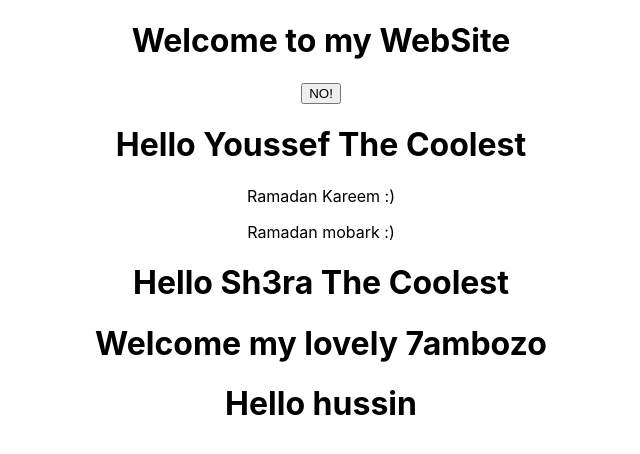
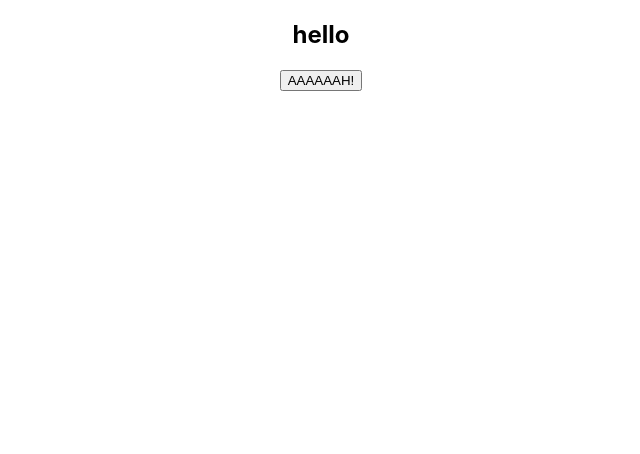
Before and after one commit to Sh3ra/MyOwnCoding, a React (Create React App) app in the folder Web-Development/React_samples/hello-world/: page / in a window 1280 px wide. Shown: the top 454 px of the page, without its empty margins (319-959 px from the left). Built offline with nearby package versions, Linux system fonts and the light colour scheme.

Commit message:
react eventHandler

```diff
--- a/Web-Development/React_samples/hello-world/src/App.js
+++ b/Web-Development/React_samples/hello-world/src/App.js
@@ -5,17 +5,25 @@ import Greet from './components/Greet';
 import Welcome from './components/Welcome';
 import Hello from './components/Hello';
 import Message from './components/Message';
+import Counter from './components/Counter';
+import FunctionClick from './components/FunctionClick';
+import ClassClick from './components/ClassClick';
+import EventHandler from './components/EventHandler';
 function App() {
   return (
     <div className="App">
+      <EventHandler/>
+      {/* <ClassClick/>
+      <FunctionClick/>
+      <Counter add={2}/>
       <Message></Message>
-      <Greet name="Youssef">
+      <Greet name="Youssef" adj={"Coolest"}>
         <p>Ramadan Kareem :)</p>
         <p>Ramadan mobark :)</p>
       </Greet>
-      <Greet name="Sh3ra"></Greet>
+      <Greet name="Sh3ra" adj={"Smartest"}></Greet>
       <Welcome name="7ambozo"></Welcome>
-      <Hello />
+      <Hello /> */}
     </div>
   );
 }
--- /dev/null
+++ b/Web-Development/React_samples/hello-world/src/components/ClassClick.js
@@ -0,0 +1,16 @@
+import React, { Component } from 'react'
+
+class ClassClick extends Component {
+    clickHandler() {
+        console.log("hoho");
+    }
+    render() {
+        return (
+            <div>
+                <button onClick={this.clickHandler}>ClassClick</button>
+            </div>
+        )
+    }
+}
+
+export default ClassClick
--- /dev/null
+++ b/Web-Development/React_samples/hello-world/src/components/Counter.js
@@ -0,0 +1,35 @@
+import React, { Component } from 'react'
+
+class Counter extends Component {
+    constructor(props) {
+        super(props)
+        this.state = {
+             count:0
+        }
+    }
+    inc(){
+        this.setState((prevState,props)=>({
+            count:prevState.count+props.add
+        }))
+    }
+    incFive(){
+        for(let i=0;i<5;i++)
+            this.inc();
+        // this.inc()
+        // this.inc()
+        // this.inc()
+        // this.inc()
+        // this.inc()
+    }
+    render() {
+        const {count}=this.state;
+        return (
+            <div>
+                <h1>Counter -{count}</h1>
+                <button onClick={()=>this.incFive()}>Increment</button>
+            </div>
+        )
+    }
+}
+
+export default Counter
--- /dev/null
+++ b/Web-Development/React_samples/hello-world/src/components/EventHandler.js
@@ -0,0 +1,28 @@
+import React, { Component } from 'react'
+
+class EventHandler extends Component {
+    constructor(props) {
+        super(props)
+
+        this.state = {
+             message:"hello"
+        }
+        this.handel=this.handel.bind(this);
+    }
+    handel(){
+        this.setState({
+            message:"GoodBye:("
+        })
+    }
+    render() {
+        const {message}=this.state;
+        return (
+            <div>
+                <h2>{message}</h2>
+                <button onClick={this.handel}>AAAAAAH!</button>
+            </div>
+        )
+    }
+}
+
+export default EventHandler
--- /dev/null
+++ b/Web-Development/React_samples/hello-world/src/components/FunctionClick.js
@@ -0,0 +1,14 @@
+import React from 'react'
+
+function FunctionClick() {
+    function clickHandler(){
+        console.log("hehe");
+    }
+    return (
+        <div>
+            <button onClick={clickHandler}>FunctionClick</button>
+        </div>
+    )
+}
+
+export default FunctionClick
--- a/Web-Development/React_samples/hello-world/src/components/Greet.js
+++ b/Web-Development/React_samples/hello-world/src/components/Greet.js
@@ -4,11 +4,11 @@ import React from 'react';
 //     return <h1>Hello Youssef The Coolest</h1>;
 // }
 
-const Greet =(props) => {
+const Greet =({name,children,adj}) => {
 return (
     <div>
-        <h1>Hello {props.name} The Coolest</h1>
-        {props.children}
+        <h1>Hello {name} The {adj}</h1>
+         {children}
     </div>
     );
 }
--- a/Web-Development/React_samples/hello-world/src/components/Welcome.js
+++ b/Web-Development/React_samples/hello-world/src/components/Welcome.js
@@ -2,7 +2,8 @@ import React ,{Component} from 'react';
 
 class Welcome extends Component {
     render(){
-        return <h1>Welcome my lovely {this.props.name}</h1>;
+        const {name}=this.props;
+        return <h1>Welcome my lovely {name}</h1>;
     }
 }
 
```
